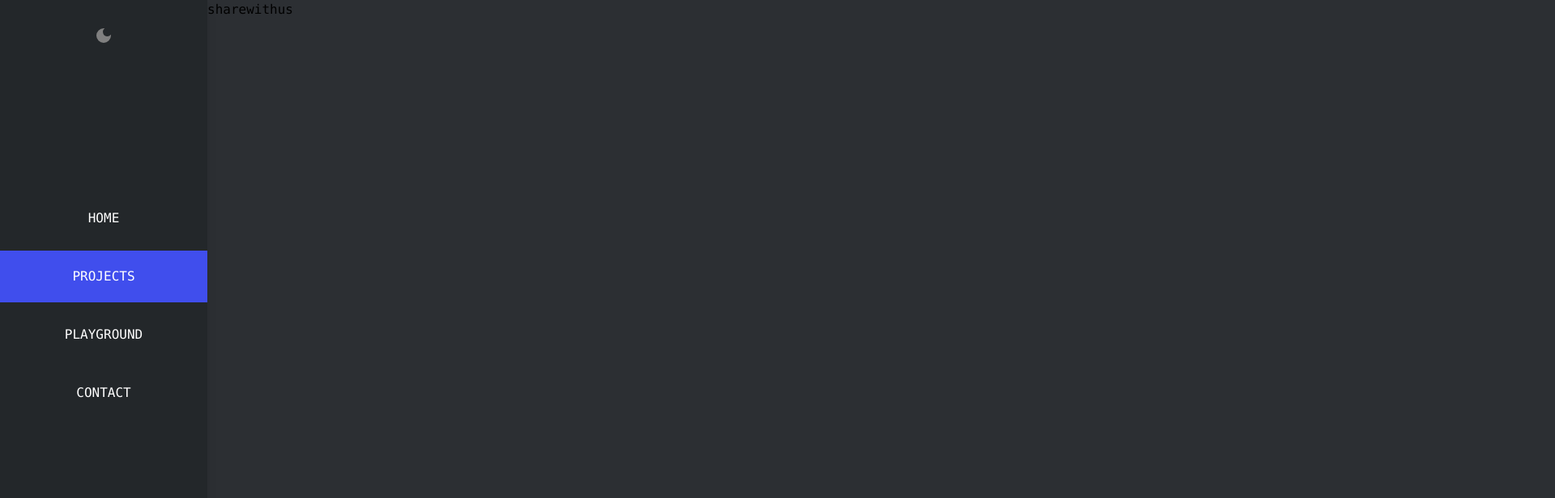
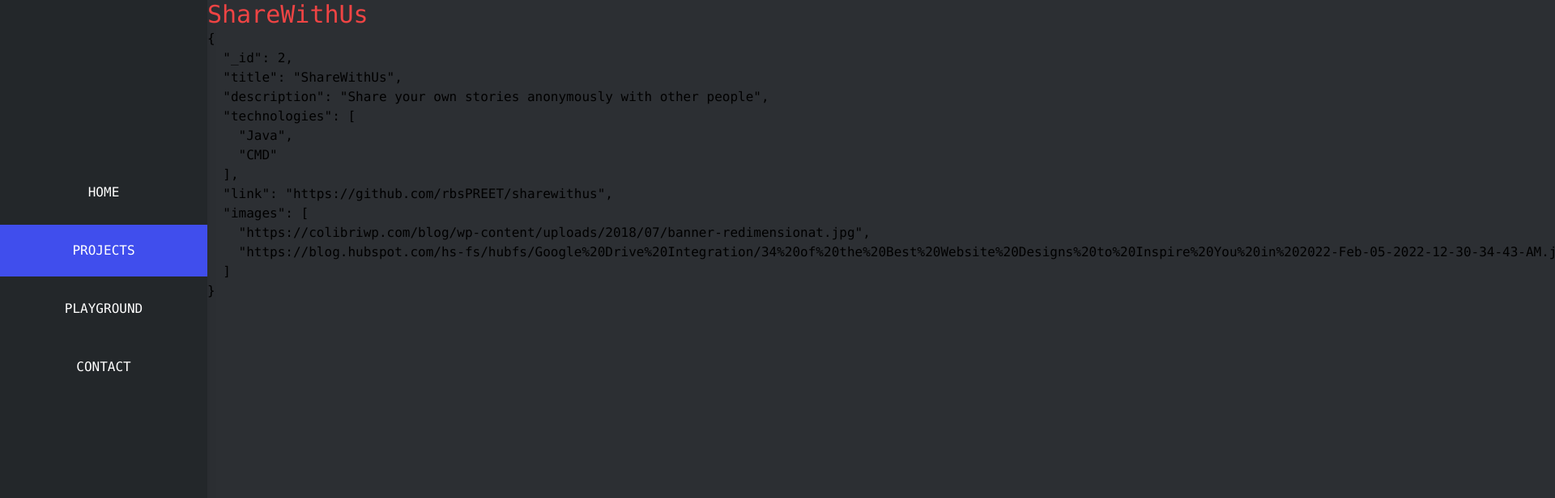
Before and after one commit to rotembarsela/portfolio, a React (Create React App) app in the folder client/: page /projects in a window 1280 px wide. Both pictures are taken after a click on the element "ShareWithUs". Shown: the top 616 px of the page at 81% size, 1920 px wide, since content can reach past the window. Built offline with nearby package versions, Linux system fonts and the light colour scheme; no server answers.

Commit message:
UI changes

```diff
--- /dev/null
+++ b/client/src/components/InputField.jsx
@@ -0,0 +1,12 @@
+import React from 'react'
+
+const InputField = ({ type, name, label, handleChange }) => {
+    return (
+        <div className='flex flex-col'>
+            <label className='uppercase' htmlFor={name}>{label}</label>
+            <input className='p-2 bg-navbg' type={type} name={name} required onChange={handleChange} />
+        </div>
+    )
+}
+
+export default InputField
--- a/client/src/components/Layout.jsx
+++ b/client/src/components/Layout.jsx
@@ -1,6 +1,5 @@
 import React from 'react'
 import { Outlet } from 'react-router-dom'
-import Footer from './Footer'
 import Navbar from './Navbar'
 
 const Layout = () => {
@@ -10,7 +9,6 @@
             <div className='flex flex-col mt-24 md:flex-row md:mt-0 md:ml-64 md:h-[95vh] min-h-[85vh]'>
                 <Outlet />
             </div>
-            <Footer />
         </>
     )
 }
--- a/client/src/components/LazyLoading.jsx
+++ b/client/src/components/LazyLoading.jsx
@@ -42,7 +42,7 @@
     return (
         <>
             <input className='w-full p-2 mb-2 text-black border-2 md:w-fit border-primary' placeholder='Search...' value={query} onChange={(e) => searchYouTube(e)} />
-            <div className='flex flex-col md:flex-row h-full w-full bg-navbg p-3'>
+            <div className='flex flex-row h-[84%] w-full bg-navbg p-3'>
                 <>
                     <div className='w-1/2 overflow-auto flex flex-col gap-2 font-semibold'>
                         {data.length === 0 ? <p className='h-full w-full'>Loading...</p> :
@@ -50,13 +50,13 @@
                                 {data?.map((ytItem, idx) => {
                                     if (data?.length === idx + 1) {
                                         return (
-                                            <div key={idx} ref={lastItemEleRef} className='flex flex-col cursor-pointer' onClick={() => setSelectedVideo(ytItem)}>
+                                            <div key={idx} ref={lastItemEleRef} className={`${selectedVideo?.video?.title === ytItem?.video?.title ? 'ytItem-active' : 'ytItem'}`} onClick={() => setSelectedVideo(ytItem)}>
                                                 <span className='flex-grow'>{ytItem?.video?.title}</span>
                                             </div>
                                         )
                                     } else {
                                         return (
-                                            <div key={idx} className='flex flex-col cursor-pointer hover:bg-primary' onClick={() => setSelectedVideo(ytItem)}>
+                                            <div key={idx} className={`${selectedVideo?.video?.title === ytItem?.video?.title ? 'ytItem-active' : 'ytItem'}`} onClick={() => setSelectedVideo(ytItem)}>
                                                 <span className='flex-grow'>{ytItem?.video?.title}</span>
                                             </div>
                                         )
--- a/client/src/components/Navbar.jsx
+++ b/client/src/components/Navbar.jsx
@@ -42,7 +42,7 @@
                 <div ref={navRef} className='flex items-center justify-between h-full md:flex-col'>
                     {/* Top */}
                     <div className='mx-5 text-xl md:mx-0 md:my-3'>
-                        <div className='flex flex-row gap-2'>
+                        <div className='flex flex-row gap-2 hidden'>
                             {isDarkMode ?
                                 <>
                                     <IconUtil icon={<MdDarkMode size={24} color='gray' />} isDarkModeIcon setIsDarkMode={setIsDarkMode} />
--- /dev/null
+++ b/client/src/components/TextAreaField.jsx
@@ -0,0 +1,12 @@
+import React from 'react'
+
+const TextAreaField = ({ name, label, handleChange }) => {
+    return (
+        <div className='flex flex-col '>
+            <label className='uppercase' htmlFor={name}>{label}</label>
+            <textarea className='p-2 bg-navbg' name={name} onChange={handleChange} />
+        </div>
+    )
+}
+
+export default TextAreaField
--- a/client/src/data/projects.js
+++ b/client/src/data/projects.js
@@ -1,42 +1,34 @@
 export const projectsData = [
     {
         _id: 1,
-        title: "ShareWithUs",
+        title: "Admin-Dashboard",
         description: "Share your own stories anonymously with other people",
         technologies: ["React", "Node.js", "MongoDB", "Cloudinary"],
-        githubLink: "https://github.com/rbsPREET/sharewithus",
+        link: "https://github.com/rbsPREET/sharewithus",
         images: ["https://colibriwp.com/blog/wp-content/uploads/2018/07/banner-redimensionat.jpg", "https://blog.hubspot.com/hs-fs/hubfs/Google%20Drive%20Integration/34%20of%20the%20Best%20Website%20Designs%20to%20Inspire%20You%20in%202022-Feb-05-2022-12-30-34-43-AM.jpeg?width=600&name=34%20of%20the%20Best%20Website%20Designs%20to%20Inspire%20You%20in%202022-Feb-05-2022-12-30-34-43-AM.jpeg"]
     },
     {
         _id: 2,
-        title: "TickTacToe",
-        description: "Tick Tac Toe game on the console",
-        technologies: ["Java", "CMD"],
-        githubLink: "https://github.com/rbsPREET/sharewithus",
-        images: ["https://blog.hubspot.com/hs-fs/hubfs/Google%20Drive%20Integration/34%20of%20the%20Best%20Website%20Designs%20to%20Inspire%20You%20in%202022-Feb-05-2022-12-30-34-43-AM.jpeg?width=600&name=34%20of%20the%20Best%20Website%20Designs%20to%20Inspire%20You%20in%202022-Feb-05-2022-12-30-34-43-AM.jpeg", "https://colibriwp.com/blog/wp-content/uploads/2018/07/banner-redimensionat.jpg"]
-    },
-    {
-        _id: 3,
         title: "ShareWithUs",
         description: "Share your own stories anonymously with other people",
         technologies: ["Java", "CMD"],
-        githubLink: "https://github.com/rbsPREET/sharewithus",
+        link: "https://github.com/rbsPREET/sharewithus",
         images: ["https://colibriwp.com/blog/wp-content/uploads/2018/07/banner-redimensionat.jpg", "https://blog.hubspot.com/hs-fs/hubfs/Google%20Drive%20Integration/34%20of%20the%20Best%20Website%20Designs%20to%20Inspire%20You%20in%202022-Feb-05-2022-12-30-34-43-AM.jpeg?width=600&name=34%20of%20the%20Best%20Website%20Designs%20to%20Inspire%20You%20in%202022-Feb-05-2022-12-30-34-43-AM.jpeg"]
     },
     {
         _id: 4,
-        title: "ShareWithUs",
+        title: "Links - Instagram",
         description: "Share your own stories anonymously with other people",
         technologies: ["Java", "CMD"],
-        githubLink: "https://github.com/rbsPREET/sharewithus",
+        link: "https://rbslinks.netlify.app",
         images: ["https://colibriwp.com/blog/wp-content/uploads/2018/07/banner-redimensionat.jpg", "https://blog.hubspot.com/hs-fs/hubfs/Google%20Drive%20Integration/34%20of%20the%20Best%20Website%20Designs%20to%20Inspire%20You%20in%202022-Feb-05-2022-12-30-34-43-AM.jpeg?width=600&name=34%20of%20the%20Best%20Website%20Designs%20to%20Inspire%20You%20in%202022-Feb-05-2022-12-30-34-43-AM.jpeg"]
     },
     {
         _id: 5,
-        title: "ShareWithUs",
-        description: "Share your own stories anonymously with other people",
+        title: "TickTacToe",
+        description: "Tick Tac Toe game on the console",
         technologies: ["Java", "CMD"],
-        githubLink: "https://github.com/rbsPREET/sharewithus",
-        images: ["https://colibriwp.com/blog/wp-content/uploads/2018/07/banner-redimensionat.jpg", "https://blog.hubspot.com/hs-fs/hubfs/Google%20Drive%20Integration/34%20of%20the%20Best%20Website%20Designs%20to%20Inspire%20You%20in%202022-Feb-05-2022-12-30-34-43-AM.jpeg?width=600&name=34%20of%20the%20Best%20Website%20Designs%20to%20Inspire%20You%20in%202022-Feb-05-2022-12-30-34-43-AM.jpeg"]
+        link: "https://github.com/rbsPREET/sharewithus",
+        images: ["https://blog.hubspot.com/hs-fs/hubfs/Google%20Drive%20Integration/34%20of%20the%20Best%20Website%20Designs%20to%20Inspire%20You%20in%202022-Feb-05-2022-12-30-34-43-AM.jpeg?width=600&name=34%20of%20the%20Best%20Website%20Designs%20to%20Inspire%20You%20in%202022-Feb-05-2022-12-30-34-43-AM.jpeg", "https://colibriwp.com/blog/wp-content/uploads/2018/07/banner-redimensionat.jpg"]
     },
 ]
--- a/client/src/index.css
+++ b/client/src/index.css
@@ -76,11 +76,19 @@
   }
 
   .pokemon {
-    @apply px-1 py-0.5 flex flex-row justify-between items-center cursor-pointer hover:bg-indigo-500
+    @apply px-2 py-0.5 flex flex-row justify-between items-center cursor-pointer hover:bg-indigo-500
   }
 
   .pokemon-active {
-    @apply px-1 py-0.5 flex flex-row justify-between items-center cursor-pointer bg-primary
+    @apply px-2 py-0.5 flex flex-row justify-between items-center cursor-pointer bg-primary
+  }
+
+  .ytItem {
+    @apply flex flex-col p-2 cursor-pointer hover:bg-indigo-500
+  }
+
+  .ytItem-active {
+    @apply flex flex-col p-2 cursor-pointer bg-primary
   }
 
   .temp-button {
--- a/client/src/pages/Home.jsx
+++ b/client/src/pages/Home.jsx
@@ -15,11 +15,11 @@
             />
             {/* Body */}
             <div className='flex flex-row justify-between mx-3 my-2 text-white'>
-                <div className='flex flex-col items-start w-full h-full gap-6 md:w-1/2'>
+                <div className='flex flex-col items-start w-full h-full gap-6 md:w-1/2 text-lg'>
                     {/* TODO: make it dynamic */}
                     <SectionUtil
                         sectionTitle={"About me"}
-                        sectionDescription={"Lorem ipsum dolor sit amet, consectetur adipiscing elit. Nulla sollicitudin nulla libero, non tincidunt elit pharetra eu. Vivamus non tortor eros. Class aptent taciti sociosqu ad litora torquent per conubia nostra, per inceptos himenaeos."}
+                        sectionDescription={"Great team player with strong social skills along with the ability to work under pressure and learn independently. Highly motivated, fast learner with excellent problem-solving skills. Strong knowledge in the tech field and out of the box thinker."}
                     />
                     <SectionUtil
                         sectionTitle={"Knowledge"}
--- a/client/src/pages/Project.jsx
+++ b/client/src/pages/Project.jsx
@@ -1,11 +1,33 @@
 import React from 'react'
-import { useParams } from 'react-router-dom'
+import { useEffect } from 'react'
+import { useState } from 'react'
+import { useNavigate, useParams } from 'react-router-dom'
+import { projectsData } from '../data/projects'
+
 
 const Project = () => {
     const { projectName } = useParams()
+    const navigate = useNavigate()
+    const [project] = useState(
+        projectsData.find((project) => project.title.toLowerCase() === projectName)
+    )
+
+    useEffect(() => {
+        if (!project)
+            navigate('/projects', { replace: true })
+    }, [])
 
     return (
-        <div>{projectName}</div>
+        project && (
+            <div className=''>
+                <div className='text-3xl text-red-500'>
+                    {project.title}
+                </div>
+                <pre>
+                    {JSON.stringify(project, null, 2)}
+                </pre>
+            </div>
+        )
     )
 }
 
```
Also changed, not shown: client/src/components/YouTubeDetails.jsx (+7 -4 lines), client/src/pages/Contact.jsx (+26 -16 lines), client/src/pages/Playground.jsx (+5 -5 lines).
